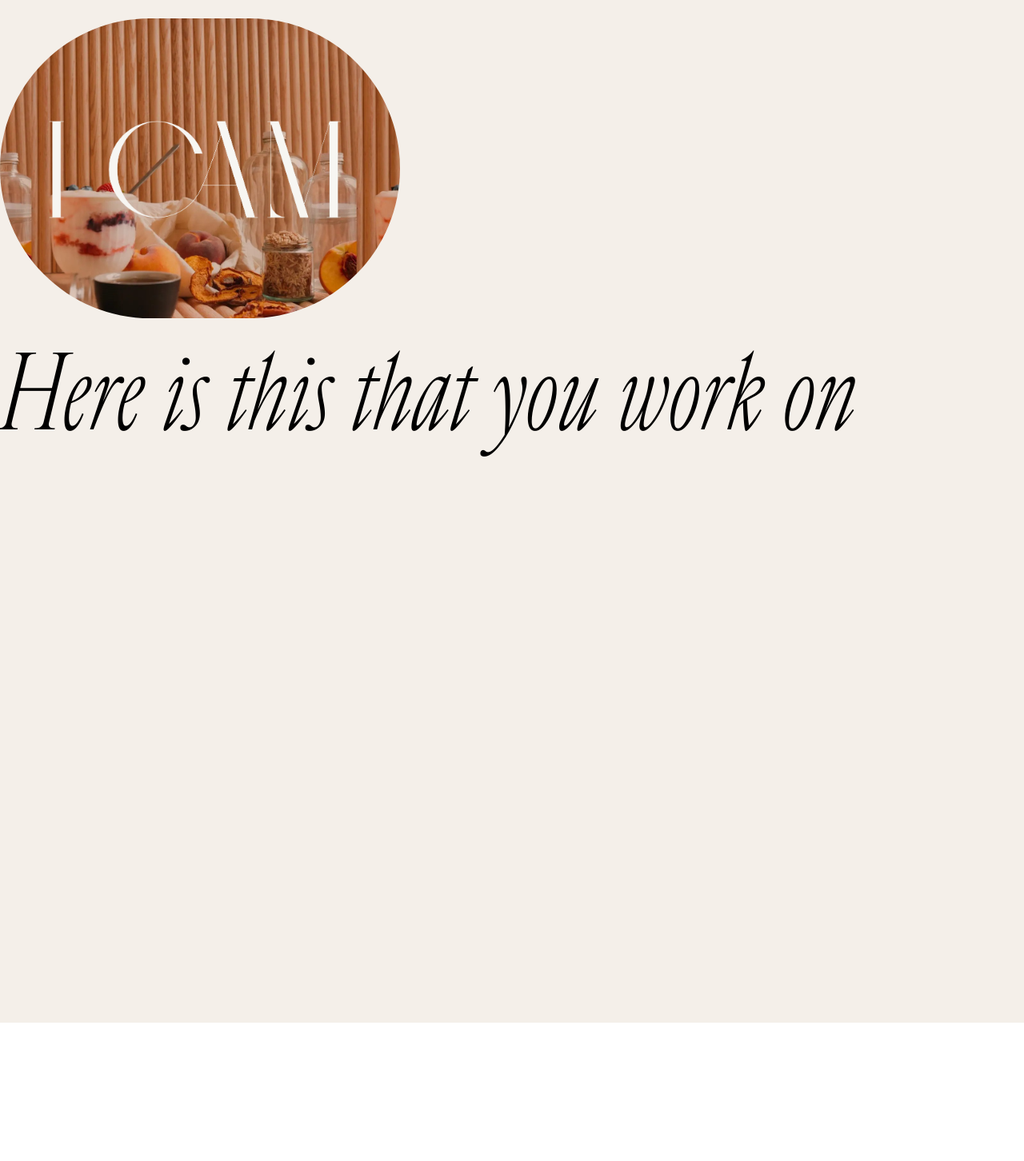
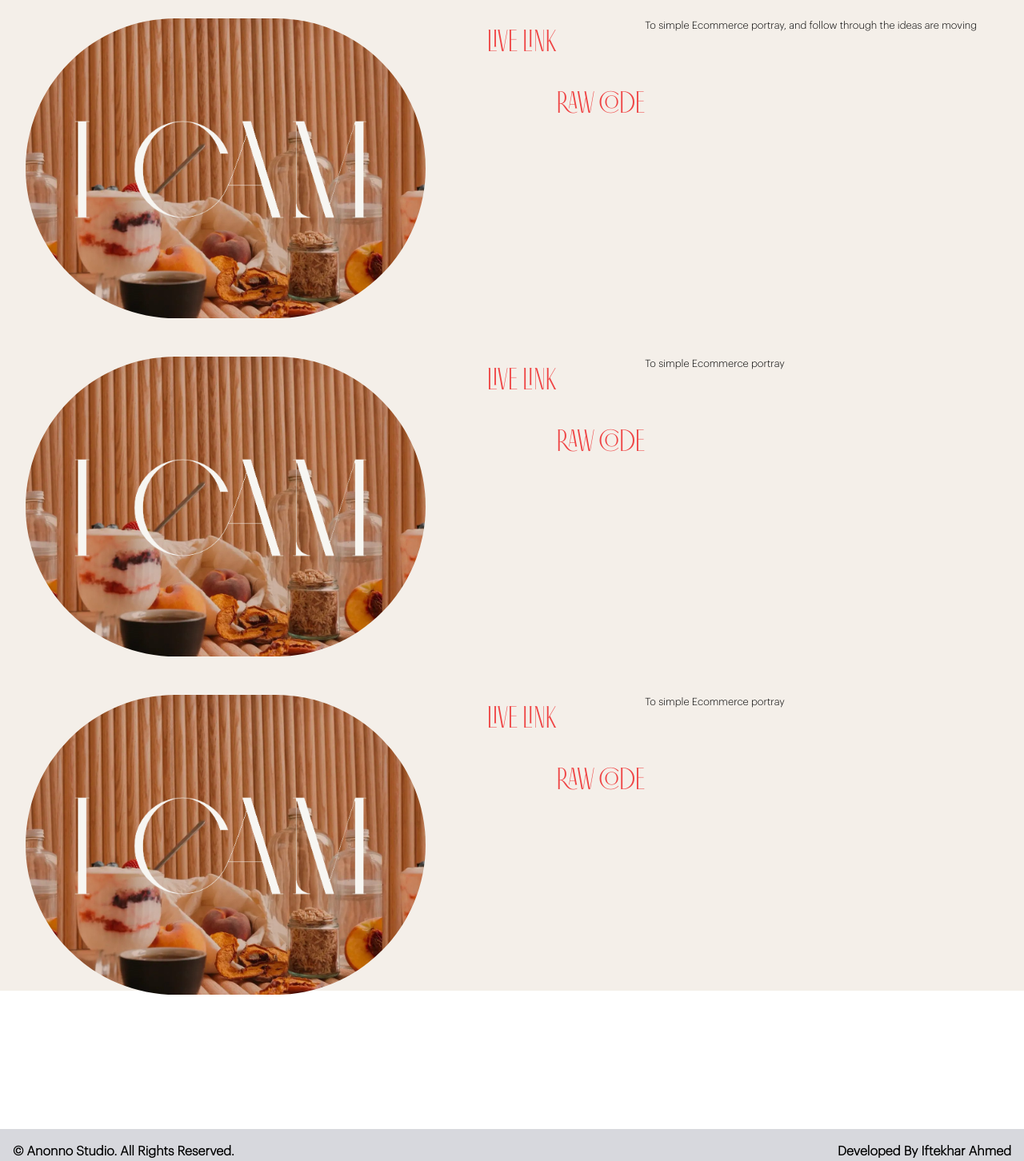
Before and after one commit to ahmedrimon/anonno--portfolio, a Next.js app: page /work in a window 1280 px wide. Shown: the part 321-1773 px from the top of the page at 80% size. Before the commit the page ends 1600 px from the top, so only its background shows below. Built offline with nearby package versions, Linux system fonts and the light colour scheme.

Commit message:
work done

```diff
--- a/components/Work/WorkPage.tsx
+++ b/components/Work/WorkPage.tsx
@@ -1,23 +1,57 @@
 import Link from "next/link";
 import Image from "next/image";
 import icam from "../../images/Icam-four.png";
+import FooterLast from "../FooterLast/FooterLast";
 
 export default function Work() {
-     return <section className="bg-[#f4efe9] h-[200vh]">
+     return <section className="bg-[#f4efe9] h-[195vh]">
           <div className="pt-3 flex justify-end">
                <button className="bg-[#e6b375] text-black w-[7%] h-[2%] rounded-md font-bold">
                     <Link className="uppercase font-cardinal" href="/"> Back Home</Link>
                </button>
           </div>
           <h2 className="font-acma font-normal text-[8vw] w-[30%]">Experiment Project</h2>
+          <div className="flex">
                <Image
-               className="rounded-full"
+                    className="rounded-full ml-[2em]"
                     src={icam}
                     alt="red picture first"
                     width={500}
                     height={500}
                     priority
                />
-          <p className="text-[10vw] font-cardinal">Here is this that you work on</p>
+               <Link className="font-antiga text-[3vw] text-red-500 ml-[2em]" href="https://icam-distribution.netlify.app" target="__blank">LIVE LINK</Link>
+               <Link className="font-antiga text-[3vw] text-red-500 mt-[2em]" href="https://github.com/ahmedrimon/icam-distribution" target="__blank">RAW CODE</Link>
+               <p className="font-graphik font-normal text-[1vw]">To simple Ecommerce portray, and follow through the ideas are moving</p>
+          </div>
+          <div className="flex mt-[3em]">
+               <Image
+                    className="rounded-full ml-[2em]"
+                    src={icam}
+                    alt="red picture first"
+                    width={500}
+                    height={500}
+                    priority
+               />
+               <Link className="font-antiga text-[3vw] text-red-500 ml-[2em]" href="https://icam-distribution.netlify.app" target="__blank">LIVE LINK</Link>
+               <Link className="font-antiga text-[3vw] text-red-500 mt-[2em]" href="https://github.com/ahmedrimon/icam-distribution" target="__blank">RAW CODE</Link>
+               <p className="font-graphik font-normal text-[1vw]">To simple Ecommerce portray</p>
+          </div>
+          <div className="flex mt-[3em]">
+               <Image
+                    className="rounded-full ml-[2em]"
+                    src={icam}
+                    alt="red picture first"
+                    width={500}
+                    height={500}
+                    priority
+               />
+               <Link className="font-antiga text-[3vw] text-red-500 ml-[2em]" href="https://icam-distribution.netlify.app" target="__blank">LIVE LINK</Link>
+               <Link className="font-antiga text-[3vw] text-red-500 mt-[2em]" href="https://github.com/ahmedrimon/icam-distribution" target="__blank">RAW CODE</Link>
+               <p className="font-graphik font-normal text-[1vw]">To simple Ecommerce portray</p>
+          </div>
+          <div className="mt-[10.5em]">
+               <FooterLast />
+          </div>
      </section>
 }
```
Lines whose indentation alone changed are shown as unchanged.
